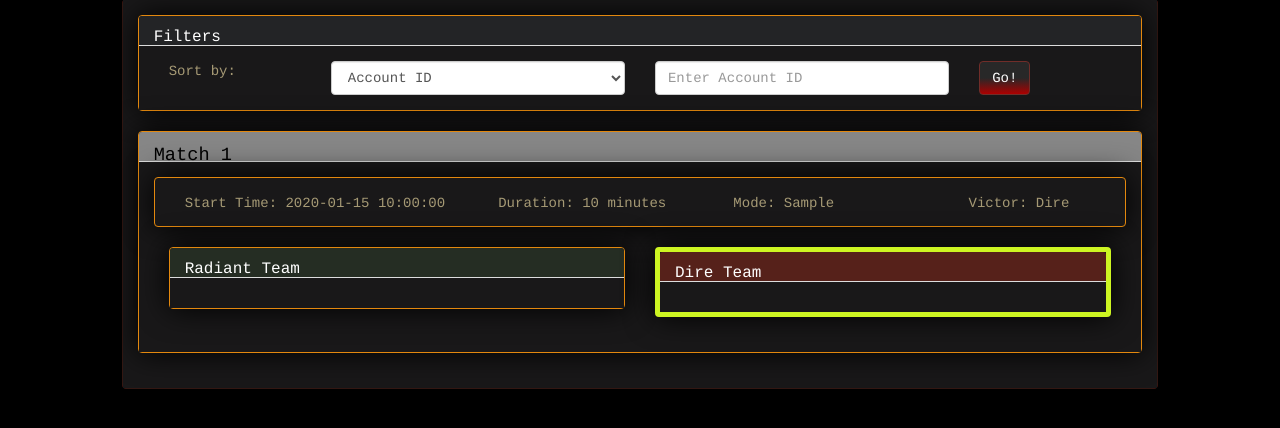
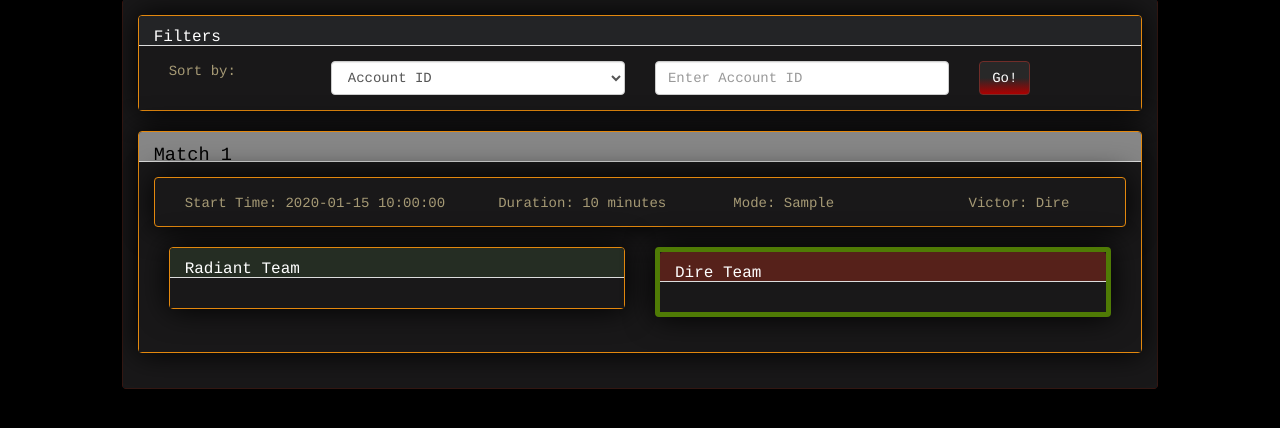
Before and after one commit to carlganz/DotaData, a Flask app: template templates/gameviewer.html in a window 1280 px wide. Shown: the part 157-585 px from the top of the page. Run offline with Flask 2, Linux system fonts and the light colour scheme; the template is opened without the code that fills it: most values are stand-ins (such as "Sample title", 1, 10 or a date in 2020); parts of the project's set-up code (start-up, migrations or seed data) failed here and were passed over; some libraries are stand-ins or nearby versions.

Commit message:
Changes to front end

```diff
--- a/templates/gameviewer.html
+++ b/templates/gameviewer.html
@@ -35,12 +35,12 @@
 			<p class="col-md-2">Victor: {% if g.radiant_win %} Radiant {% else %} Dire {% endif %} </p>
 		</div>
 		<div class="col-md-6">
-		<div class="panel panel-default" {% if g.radiant_win %}style="border:#CDF522 5px solid"{% endif %}>
+		<div class="panel panel-default" {% if g.radiant_win %}style="border:#4F7B05 5px solid"{% endif %}>
 			<div class="panel-heading radiant">Radiant Team</div>
 			<div class="panel-body">
 				{% for p in g.players if p.slot < 5 %}
 				<div class="col-md-2 {% if loop.first %}col-md-offset-1{% endif %}">
-					<p class="player-id">{{ p.account_id }}</p>
+					<p style="font-size:8pt;" class="player-id">{{ p.account_id }}</p>
 					<img src="{{ p.portrait_url }}" width="100%">
 				</div>
 				{% endfor %}
@@ -49,12 +49,12 @@
 		</div>
 
 		<div class="col-md-6">
-		<div class="panel panel-default" {% if not g.radiant_win %}style="border:#CDF522 5px solid"{% endif %}>
+		<div class="panel panel-default" {% if not g.radiant_win %}style="border:#4F7B05 5px solid"{% endif %}>
 			<div class="panel-heading dire">Dire Team</div>
 			<div class="panel-body">
 				{% for p in g.players if p.slot >= 5 %}
 				<div class="col-md-2 {% if loop.first %}col-md-offset-1{% endif %}">
-					<p>{{ p.account_id }}</p>
+					<p style="font-size:8pt;">{{ p.account_id }}</p>
 					<img src="{{ p.portrait_url }}" width="100%">
 				</div>
 				{% endfor %}
```
